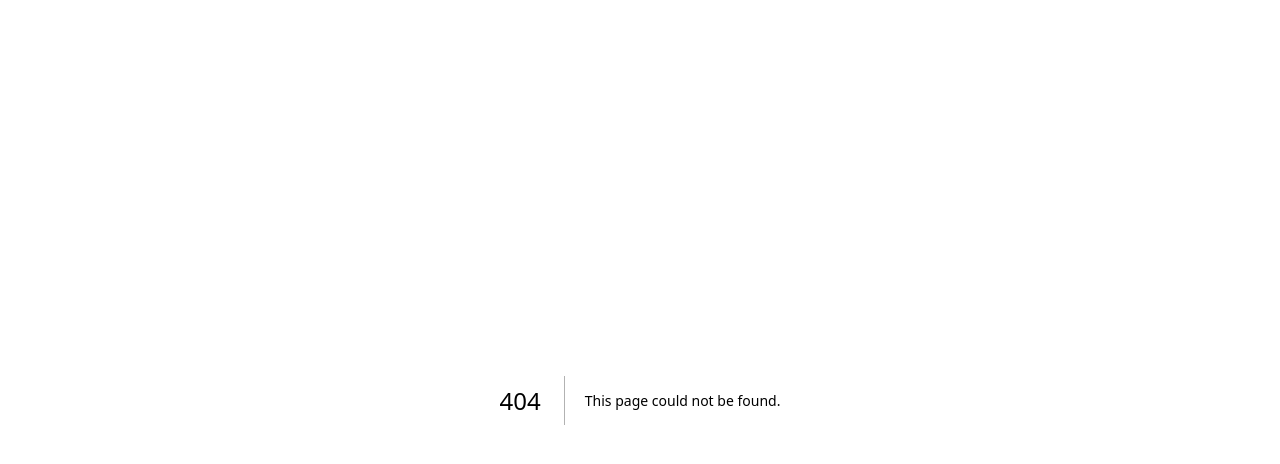
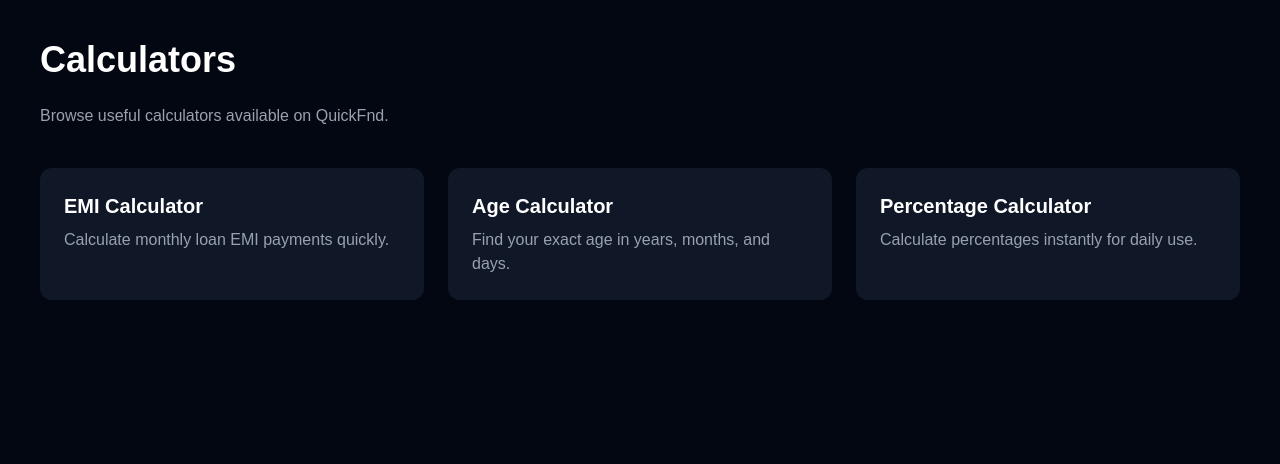
Before and after one commit to girishprabhu2007-ai/QuickFnd, a Next.js app: page /calculators in a window 1280 px wide. Before the commit this address had no page. Shown: the top 464 px of the page. Built offline with nearby package versions, Linux system fonts and the light colour scheme.

Commit message:
Add calculators section with dynamic pages

```diff
--- /dev/null
+++ b/app/calculators/[slug]/page.tsx
@@ -0,0 +1,58 @@
+const calculators: Record<
+  string,
+  {
+    name: string;
+    description: string;
+  }
+> = {
+  "emi-calculator": {
+    name: "EMI Calculator",
+    description:
+      "Calculate monthly EMI payments for loans with ease.",
+  },
+  "age-calculator": {
+    name: "Age Calculator",
+    description:
+      "Find your exact age based on your date of birth.",
+  },
+  "percentage-calculator": {
+    name: "Percentage Calculator",
+    description:
+      "Calculate percentages for marks, discounts, and more.",
+  },
+};
+
+export default async function CalculatorDetailPage({
+  params,
+}: {
+  params: Promise<{ slug: string }>;
+}) {
+  const { slug } = await params;
+  const calculator = calculators[slug];
+
+  if (!calculator) {
+    return (
+      <main className="min-h-screen bg-gray-950 text-white p-10">
+        <h1 className="text-4xl font-bold mb-4">Calculator Not Found</h1>
+        <p className="text-gray-400">
+          The calculator you are looking for does not exist.
+        </p>
+      </main>
+    );
+  }
+
+  return (
+    <main className="min-h-screen bg-gray-950 text-white p-10">
+      <h1 className="text-4xl font-bold mb-4">{calculator.name}</h1>
+      <p className="text-gray-400 mb-8 max-w-2xl">
+        {calculator.description}
+      </p>
+
+      <div className="bg-gray-900 p-6 rounded-xl max-w-3xl">
+        <p className="text-lg text-gray-300">
+          This is where the actual {calculator.name.toLowerCase()} interface will go.
+        </p>
+      </div>
+    </main>
+  );
+}
--- /dev/null
+++ b/app/calculators/page.tsx
@@ -0,0 +1,44 @@
+import Link from "next/link";
+
+const calculators = [
+  {
+    slug: "emi-calculator",
+    name: "EMI Calculator",
+    description: "Calculate monthly loan EMI payments quickly.",
+  },
+  {
+    slug: "age-calculator",
+    name: "Age Calculator",
+    description: "Find your exact age in years, months, and days.",
+  },
+  {
+    slug: "percentage-calculator",
+    name: "Percentage Calculator",
+    description: "Calculate percentages instantly for daily use.",
+  },
+];
+
+export default function CalculatorsPage() {
+  return (
+    <main className="min-h-screen bg-gray-950 text-white p-10">
+      <h1 className="text-4xl font-bold mb-6">Calculators</h1>
+
+      <p className="text-gray-400 mb-10">
+        Browse useful calculators available on QuickFnd.
+      </p>
+
+      <div className="grid md:grid-cols-3 gap-6">
+        {calculators.map((calculator) => (
+          <Link
+            key={calculator.slug}
+            href={`/calculators/${calculator.slug}`}
+            className="block rounded-xl bg-gray-900 p-6 transition hover:bg-gray-800"
+          >
+            <h2 className="text-xl font-semibold">{calculator.name}</h2>
+            <p className="mt-2 text-gray-400">{calculator.description}</p>
+          </Link>
+        ))}
+      </div>
+    </main>
+  );
+}
--- /dev/null
+++ b/app/tools/[slug]/page.tsx
@@ -0,0 +1,55 @@
+const tools: Record<
+  string,
+  {
+    name: string;
+    description: string;
+  }
+> = {
+  "password-generator": {
+    name: "Password Generator",
+    description:
+      "Generate strong and secure passwords instantly for better online safety.",
+  },
+  "json-formatter": {
+    name: "JSON Formatter",
+    description: "Format, beautify, and validate JSON quickly and easily.",
+  },
+  "word-counter": {
+    name: "Word Counter",
+    description: "Count words, characters, and paragraphs in your text instantly.",
+  },
+};
+
+export default async function ToolDetailPage({
+  params,
+}: {
+  params: Promise<{ slug: string }>;
+}) {
+  const { slug } = await params;
+  const tool = tools[slug];
+
+  if (!tool) {
+    return (
+      <main className="min-h-screen bg-gray-950 text-white p-10">
+        <h1 className="text-4xl font-bold mb-4">Tool Not Found</h1>
+        <p className="text-gray-400">
+          The tool you are looking for does not exist.
+        </p>
+      </main>
+    );
+  }
+
+  return (
+    <main className="min-h-screen bg-gray-950 text-white p-10">
+      <h1 className="text-4xl font-bold mb-4">{tool.name}</h1>
+      <p className="text-gray-400 mb-8 max-w-2xl">{tool.description}</p>
+
+      <div className="bg-gray-900 p-6 rounded-xl max-w-3xl">
+        <p className="text-lg text-gray-300">
+          This is where the actual {tool.name.toLowerCase()} tool interface will
+          go.
+        </p>
+      </div>
+    </main>
+  );
+}
--- /dev/null
+++ b/app/tools/page.tsx
@@ -0,0 +1,44 @@
+import Link from "next/link";
+
+const tools = [
+  {
+    slug: "password-generator",
+    name: "Password Generator",
+    description: "Generate secure passwords instantly.",
+  },
+  {
+    slug: "json-formatter",
+    name: "JSON Formatter",
+    description: "Format and validate JSON easily.",
+  },
+  {
+    slug: "word-counter",
+    name: "Word Counter",
+    description: "Count words, characters, and paragraphs instantly.",
+  },
+];
+
+export default function ToolsPage() {
+  return (
+    <main className="min-h-screen bg-gray-950 text-white p-10">
+      <h1 className="text-4xl font-bold mb-6">Tools</h1>
+
+      <p className="text-gray-400 mb-10">
+        Browse powerful online utilities available on QuickFnd.
+      </p>
+
+      <div className="grid md:grid-cols-3 gap-6">
+        {tools.map((tool) => (
+          <Link
+            key={tool.slug}
+            href={`/tools/${tool.slug}`}
+            className="block rounded-xl bg-gray-900 p-6 transition hover:bg-gray-800"
+          >
+            <h2 className="text-xl font-semibold">{tool.name}</h2>
+            <p className="mt-2 text-gray-400">{tool.description}</p>
+          </Link>
+        ))}
+      </div>
+    </main>
+  );
+}
```
